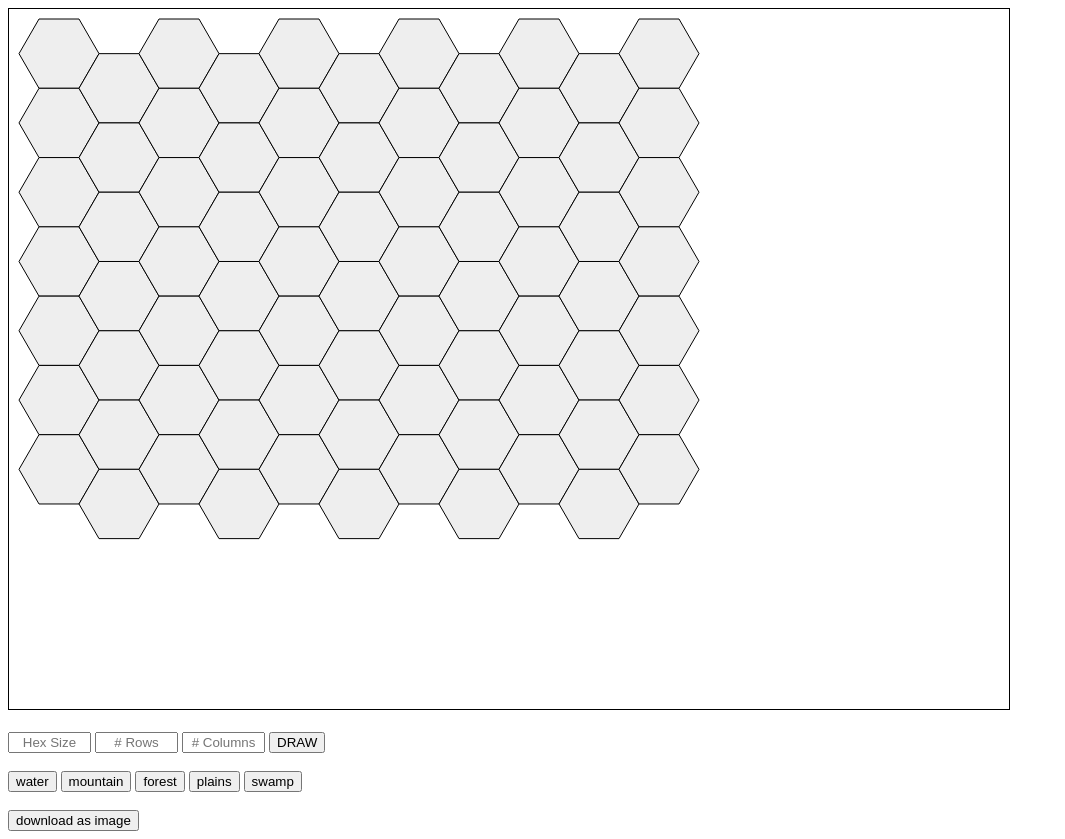
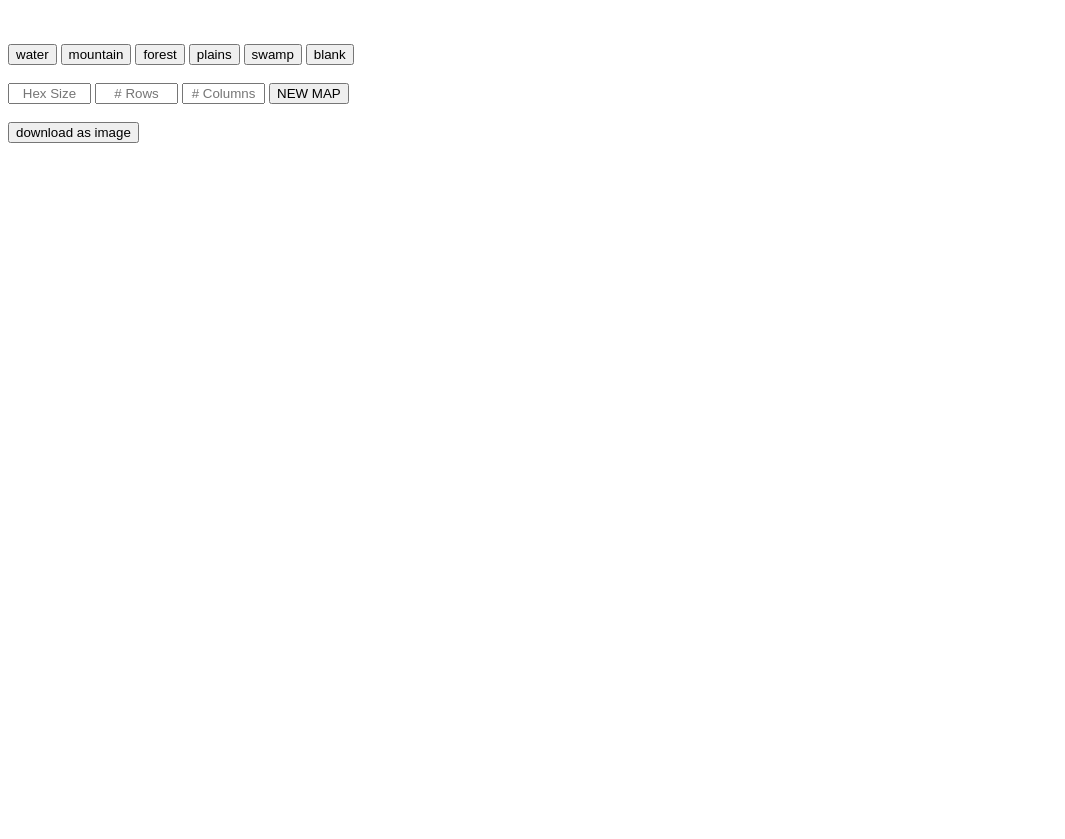
Before and after one commit to didymusbenson/Hex-Mapping-Tool, a plain HTML site: page index.html in a window 1280 px wide. Shown: the whole page, without its empty margins (0-1065 px from the left). After the commit the page ends 800 px from the top, so only its background shows below. Drawn offline with Linux system fonts and the light colour scheme.

Commit message:
reworked buttons, got rid of default view

```diff
--- a/index.html
+++ b/index.html
@@ -16,13 +16,9 @@
 
 <body>
     <div id="CANVASHOLDER">
-        <canvas id="HexCanvas" width="1000" height="700"></canvas>
+
     </div>
-    <br>
-    <input type="text" id="hw" placeholder="Hex Size">
-    <input type="text" id="hr" placeholder="# Rows">
-    <input type="text" id="hc" placeholder="# Columns">
-    <button onclick="redraw()">DRAW</button>
+
 
     <br>
     <br>
@@ -31,15 +27,18 @@
     <button onclick="setColor('green')">forest</button>
     <button onclick="setColor('yellow')">plains</button>
     <button onclick="setColor('black')">swamp</button>
+    <button onclick="setColor('#eee')">blank</button>
+    <br>
+    <br>
+    <input type="text" id="hw" placeholder="Hex Size">
+    <input type="text" id="hr" placeholder="# Rows">
+    <input type="text" id="hc" placeholder="# Columns">
+    <button onclick="redraw()">NEW MAP</button>
     <br>
     <br>
     <button><a id="download" download="Map.jpg">download as image</a></button>
     <script>
-        //INSTANTIATE FIRST HEXAGON GRID
-        // HexagonGrid("NAME", HEX WIDTH)
-        var hexagonGrid = new HexagonGrid("HexCanvas", 40, 7, 11);
-        // drawHexGrid(rows, columns, left, top, DEBUGTEXT)
-        hexagonGrid.drawHexGrid(7, 11, 10, 10, false);
+
 
         function download() {
                 var dt = document.getElementById("HexCanvas").toDataURL('image/jpeg');
```
